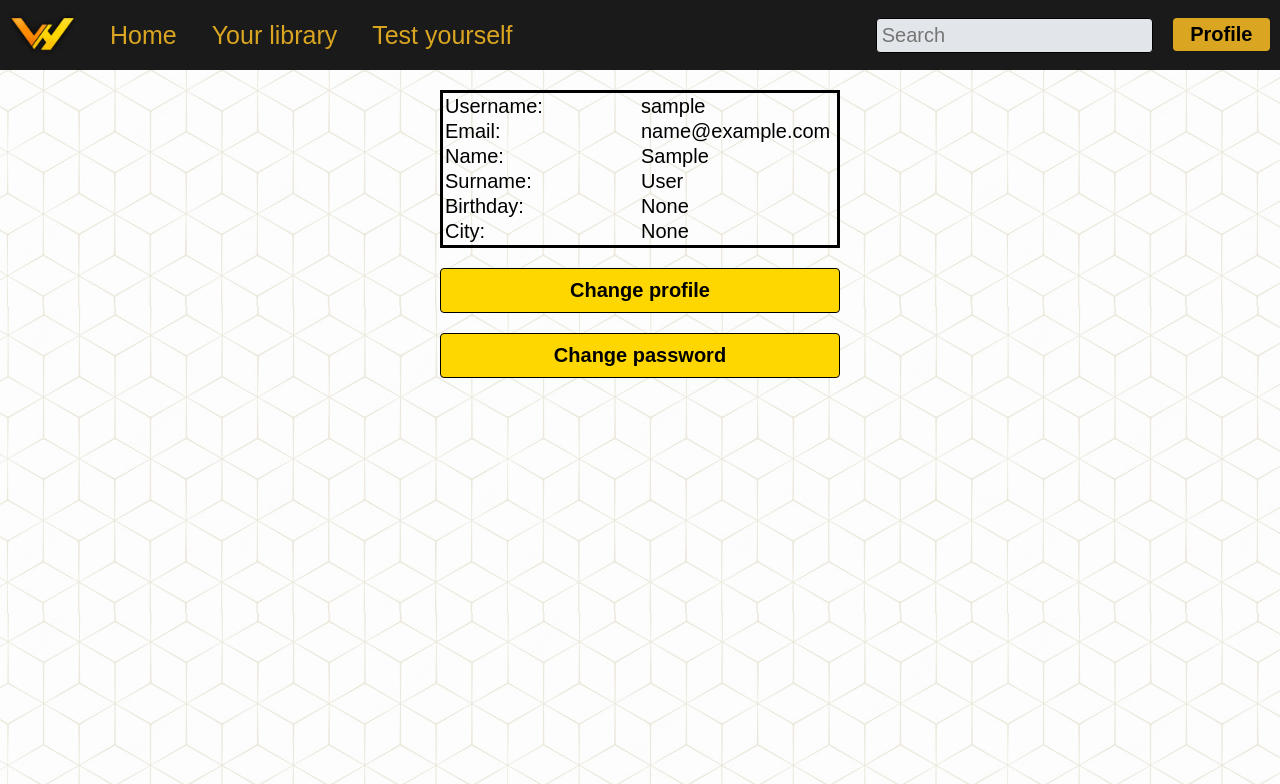
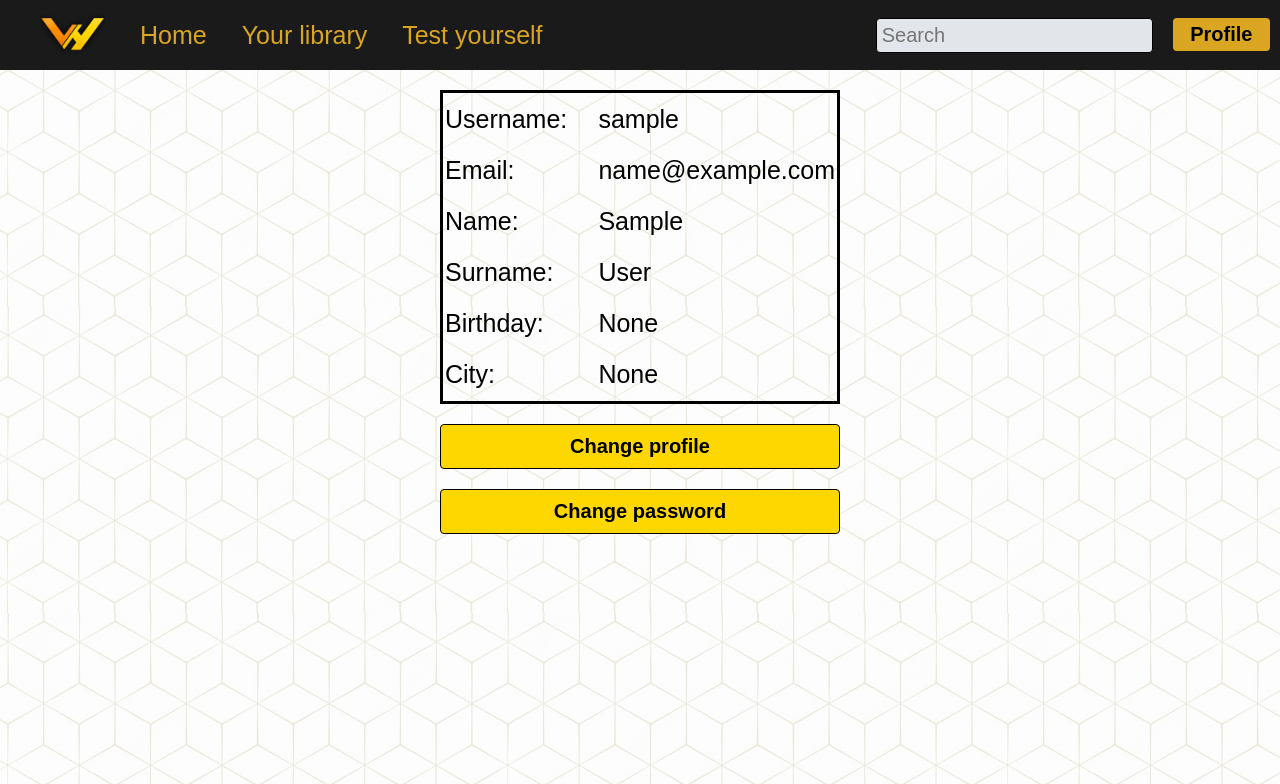
Before and after one commit to kokkinn/words-learn-helper-django, a Django app: page /accounts/profile/ in a window 1280 px wide. Shown: the top 784 px of the page. Run offline with Django 3.2, Linux system fonts and the light colour scheme; the visitor is signed in with stand-in values (Sample User, id 1); some libraries are stand-ins or nearby versions.

Commit message:
profile changes and wl table fix

```diff
--- a/docker-compose.yml
+++ b/docker-compose.yml
@@ -22,7 +22,7 @@ services:
     volumes:
       - db_volume:/var/lib/postgresql/data/
     ports:
-      - "5438:5432"
+      - "5432"
     env_file:
       - src/.env
 
--- a/src/accounts/templates/accounts/profile.html
+++ b/src/accounts/templates/accounts/profile.html
@@ -6,27 +6,27 @@
 {% block content %}
 
 
-    <div style="display: flex; justify-content: center; border: black ">
+    <div style="display: flex; justify-content: center; ">
         <div style="border: black ; display: flex; flex-direction: column; align-items: center">
             <table class="table_profile" style="margin-top: 20px; margin-bottom: 10px; width: 400px">
                 <tr>
                     <td>
-                        <div class="">Username:</div>
+                        <div class="base-form-label">Username:</div>
                     </td>
                     <td>
-                        <div class="">{{ user.username }}</div>
+                        <div class="base-form-label">{{ user.username }}</div>
                     </td>
                 </tr>
 
                 <tr>
                     <td>
-                        <div class="">Email:</div>
+                        <div class="base-form-label">Email:</div>
                     </td>
                     <td>
                         {% if user.email %}
-                            <div class="">{{ user.email }}</div>
+                            <div class="base-form-label">{{ user.email }}</div>
                         {% else %}
-                            <div class="">None</div>
+                            <div class="base-form-label">None</div>
                         {% endif %}
 
                     </td>
@@ -34,26 +34,26 @@
 
                 <tr>
                     <td>
-                        <div class="">Name:</div>
+                        <div class="base-form-label">Name:</div>
                     </td>
                     <td>
                         {% if user.first_name %}
-                            <div class="">{{ user.first_name }}</div>
+                            <div class="base-form-label">{{ user.first_name }}</div>
                         {% else %}
-                            <div class="">None</div>
+                            <div class="base-form-label">None</div>
                         {% endif %}
                     </td>
                 </tr>
 
                 <tr>
                     <td>
-                        <div class="">Surname:</div>
+                        <div class="base-form-label">Surname:</div>
                     </td>
                     <td>
                         {% if user.last_name %}
-                            <div class="">{{ user.last_name }}</div>
+                            <div class="base-form-label">{{ user.last_name }}</div>
                         {% else %}
-                            <div class="">None</div>
+                            <div class="base-form-label">None</div>
                         {% endif %}
 
                     </td>
@@ -61,19 +61,19 @@
 
                 <tr>
                     <td>
-                        <div class="">Birthday:</div>
+                        <div class="base-form-label">Birthday:</div>
                     </td>
                     <td>
-                        <div class="">{{ user.birthday }}</div>
+                        <div class="base-form-label">{{ user.birthday }}</div>
                     </td>
                 </tr>
 
                 <tr>
                     <td>
-                        <div class="">City:</div>
+                        <div class="base-form-label">City:</div>
                     </td>
                     <td>
-                        <div class="">{{ user.city }}</div>
+                        <div class="base-form-label">{{ user.city }}</div>
                     </td>
                 </tr>
             </table>
--- a/src/static/css/navbar.css
+++ b/src/static/css/navbar.css
@@ -45,7 +45,6 @@
     align-items: center;
     background-color: #1A1A1AFF;
     flex-wrap: wrap;
-    /*position: sticky;*/
     row-gap: 20px;
     top: 0;
 
@@ -53,6 +52,9 @@
 @media only screen and (max-width: 768px) {
     .nav {
         padding: 0 10px 20px;
+    }
+    .nav-main-links-container{
+        margin-left: 0;
     }
 }
 
@@ -62,12 +64,13 @@
 
 .nav-main-links-container {
     display: flex;
-    justify-content: center;
+    justify-content: space-evenly;
     gap: 35px;
     align-items: center;
     text-align: center;
     flex-wrap: wrap;
     row-gap: 0;
+    margin-left: 30px;
 }
 
 .nav-main-links-container-block {
--- a/src/words/templates/words/list.html
+++ b/src/words/templates/words/list.html
@@ -32,7 +32,7 @@
     <button class="off" style="font-size: 15px; width: 100%; "
             id="btn-wlTableRow-cancelEdit">Cancel
     </button>
-    <div style="width: 100%">
+    <div class="wl-list-table-outer">
         <table id="wl-table" class="wl-table">
             <thead>
             <tr>
```
Also changed, not shown: src/accounts/templates/accounts/profile_update.html (+6 -17 lines), src/words/static/words/css/words-list.css (+16 -4 lines), src/words/views/tests_views.py (+9 -2 lines).
